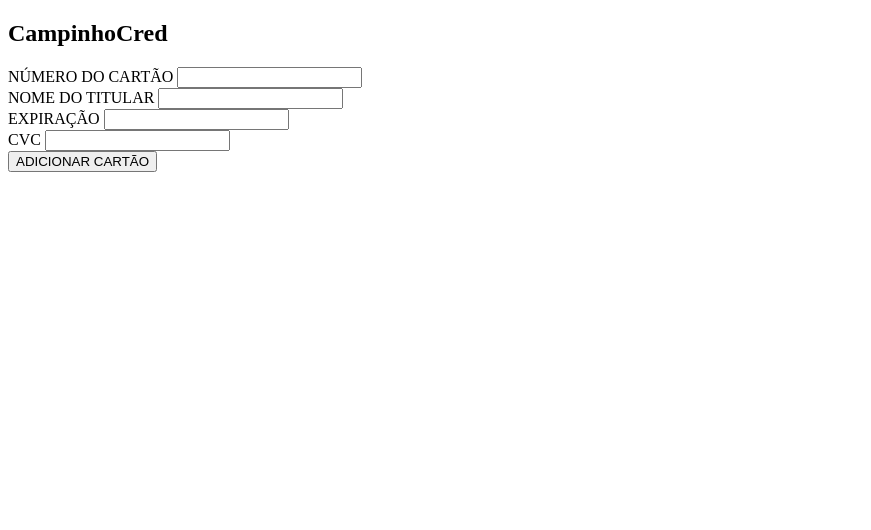
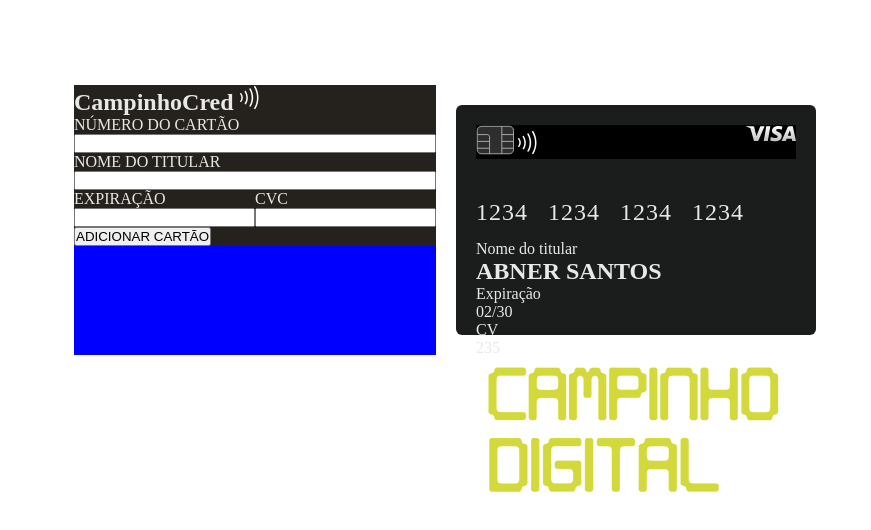
Before and after one commit to AbnerSantosss/Campinho_cred, a plain HTML site: page src/index.html in a window 1280 px wide. Shown: the whole page, without its empty margins (0-871 px from the left). Drawn offline with Linux system fonts and the light colour scheme.

Commit message:
Concluido html e começado os ajuste do css

```diff
--- a/src/index.html
+++ b/src/index.html
@@ -7,14 +7,17 @@
   <meta name="viewport" content="width=device-width, initial-scale=1.0">
   <link rel="stylesheet" href="style.css">
   <script src="./script.js" defer></script>
+  <link rel="preconnect" href="https://fonts.googleapis.com">
+  <link rel="preconnect" href="https://fonts.gstatic.com" crossorigin>
+  <link href="https://fonts.googleapis.com/css2?family=Inter:wght@300;600&display=swap" rel="stylesheet">
   <title>Campinho Card</title>
 </head>
 
 <body>
-  <main>
+  <main class="page">
     <section class="form-container">
       <form id="my-form">
-        <h1>CampinhoCred</h1>
+        <h1>Campinho<span>Cred</span> <img src="./assets/img/logo-aproximação.svg" alt=""></h1>
         <div class="data-content">
           <label for="number">NÚMERO DO CARTÃO</label>
           <input type='number' id='number'>
@@ -36,7 +39,48 @@
         <button type="submit">ADICIONAR CARTÃO</button>
       </form>
     </section>
-    <section class="card-img"></section>
+    <!--==========SECTION-CARD=========-->
+    <section class="card-section">
+      <div class="card-content">
+        <!-------topo-do-cartão--------->
+        <div class="top-card-content">
+          <!--------SGV------->
+          <div class="svg-img">
+            <!--------SVG-CARD-1------>
+            <img src="./assets/img/imagem-chip.svg" alt="">
+
+            <!--------SVG-CARD-2------>
+            <img src="./assets/img/logo-aproximação.svg" alt="">
+
+          </div>
+          <div class="logo-card">
+            <img src="./assets/img/bandeira-visa.svg" alt="">
+          </div>
+        </div>
+        <!-------campo-de-números-cartão--------->
+        <div class="number-of-card">
+          <p>1234</p>
+          <p>1234</p>
+          <p>1234</p>
+          <p>1234</p>
+        </div>
+        <div class="name-card">
+          <p>Nome do titular</p>
+          <h2>ABNER SANTOS</h2>
+        </div>
+        <div class="card-data">
+          <div class="card-data-content">
+            <p>Expiração</p>
+            <p>02/30</p>
+          </div>
+          <div class="card-data-content">
+            <p>CV</p>
+            <p>235</p>
+          </div>
+          <img src="./assets/img/campinho-img.png" alt="imagem do campinho digital">
+        </div>
+      </div>
+    </section>
   </main>
 </body>
 
--- a/src/style.css
+++ b/src/style.css
@@ -0,0 +1,109 @@
+*{
+  margin: 0;
+  padding: 0;
+  box-sizing: border-box;
+}
+
+:root{
+  font-size: 62.5%;
+
+  --ff-inter: font-family: 'Inter', sans-serif;
+
+}
+
+body{
+  font-size: 1.6rem;
+  font-family: var(--ff-inter);
+}
+
+.page {
+  max-width: 90%;
+  padding: 10px;
+  margin: 75px auto;
+  display: flex;
+  color: #E8E8E8;
+}
+
+
+
+/*---------FORM-CONTENT-------*/
+
+
+
+.form-container{
+  background-color: blue;
+}
+
+
+#my-form{
+  background-color: rgb(37, 33, 28);
+}
+
+.data-content {
+  display: flex;
+  flex-direction: column
+}
+
+
+
+
+
+
+
+/*-------DATA-CONTAINER-TOW--------*/
+
+.data-content-tow{
+  display: flex;
+}
+
+.data-content-min{
+  display: flex;
+  flex-direction: column;
+}
+
+
+/*===========CARD-SECTION=============*/
+.card-section{
+
+
+  width: 900px;
+  padding: 20px;
+}
+
+
+.card-content{
+  max-width: 360px;
+  height: 230px;
+  background-color: rgb(27, 29, 29);
+  padding: 20px ;
+  border-radius: 6px;
+}
+
+
+/*-----topo-do-cartão-------*/
+
+.top-card-content{
+  display: flex;
+  background-color: black;
+  justify-content: space-between;
+}
+
+
+/* -----Campo-de-números-cartão---------*/
+
+.number-of-card{
+  display: flex;
+  margin-top: 40px;
+  color: #E8E8E8;
+  gap: 20px;
+  margin-bottom: 14px;
+
+}
+.number-of-card p{
+  font-size: 24px;
+  letter-spacing: 1px;
+  text-shadow: 0px 1.28342px 3.20856px rgba(23, 23, 23, 0.4);
+
+}
+
+/* -----Campo-de-nome-do-cartão---------*/
```
Also changed, not shown: src/assets/img/bandeira-visa.svg (added), src/assets/img/campinho-img.png (added), src/assets/img/imagem-chip.svg (added), src/assets/img/logo-aproximação.svg (added).
